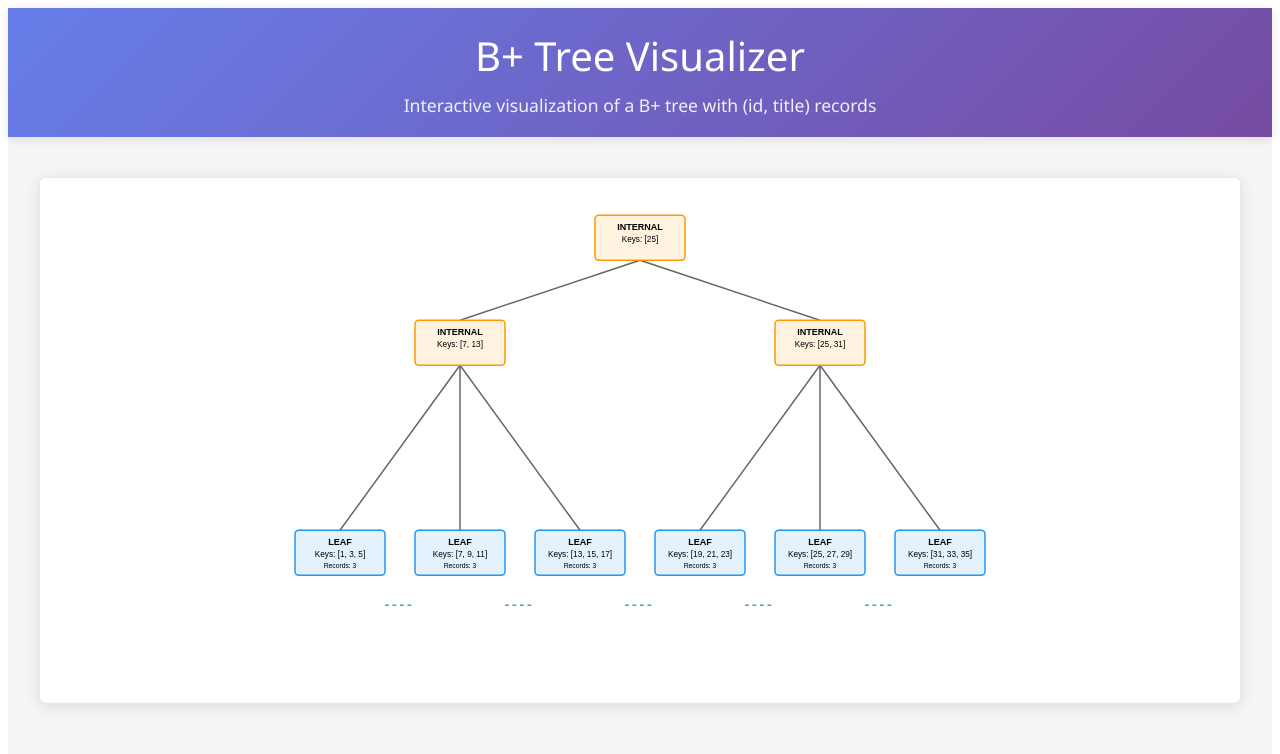
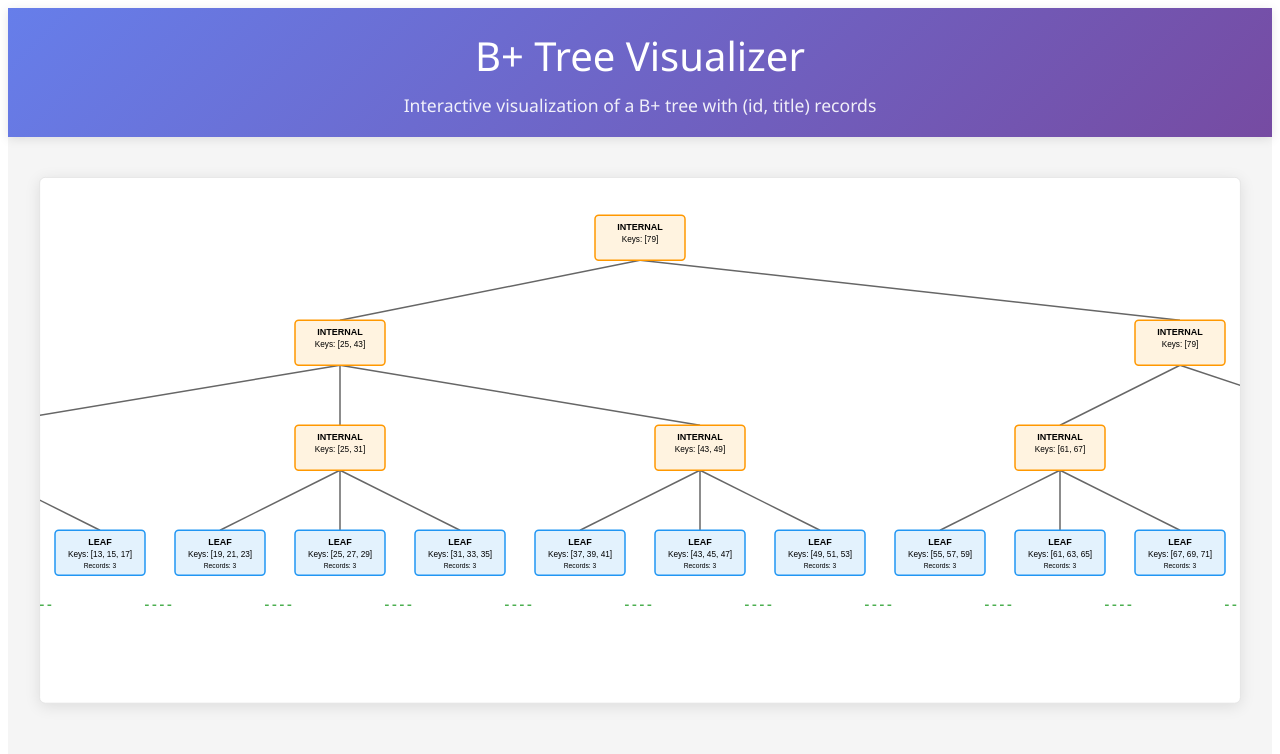
Before and after one commit to arackaf/btree-visualizer, a React (Vite) app: page / in a window 1280 px wide. Shown: the top 754 px of the page. Built offline with nearby package versions, Linux system fonts and the light colour scheme.

Commit message:
more data

```diff
--- a/src/App.tsx
+++ b/src/App.tsx
@@ -26,23 +26,45 @@ type BTreeNode = BTreeInternalNode | BTreeLeafNode;
 // Configuration: Data records to be indexed
 const DATA_RECORDS: BTreeRecord[] = [
   { id: 1, title: "Apple" },
-  { id: 3, title: "Banana" },
-  { id: 5, title: "Cherry" },
-  { id: 7, title: "Date" },
-  { id: 9, title: "Elderberry" },
-  { id: 11, title: "Fig" },
-  { id: 13, title: "Grape" },
-  { id: 15, title: "Honeydew" },
-  { id: 17, title: "Kiwi" },
-  { id: 19, title: "Lemon" },
-  { id: 21, title: "Mango" },
-  { id: 23, title: "Orange" },
-  { id: 25, title: "Papaya" },
-  { id: 27, title: "Quince" },
-  { id: 29, title: "Raspberry" },
-  { id: 31, title: "Strawberry" },
-  { id: 33, title: "Tangerine" },
-  { id: 35, title: "Watermelon" },
+  { id: 3, title: "Apricot" },
+  { id: 5, title: "Avocado" },
+  { id: 7, title: "Banana" },
+  { id: 9, title: "Blackberry" },
+  { id: 11, title: "Blueberry" },
+  { id: 13, title: "Cherry" },
+  { id: 15, title: "Coconut" },
+  { id: 17, title: "Cranberry" },
+  { id: 19, title: "Date" },
+  { id: 21, title: "Dragonfruit" },
+  { id: 23, title: "Elderberry" },
+  { id: 25, title: "Fig" },
+  { id: 27, title: "Grape" },
+  { id: 29, title: "Grapefruit" },
+  { id: 31, title: "Guava" },
+  { id: 33, title: "Honeydew" },
+  { id: 35, title: "Jackfruit" },
+  { id: 37, title: "Kiwi" },
+  { id: 39, title: "Lemon" },
+  { id: 41, title: "Lime" },
+  { id: 43, title: "Mango" },
+  { id: 45, title: "Nectarine" },
+  { id: 47, title: "Orange" },
+  { id: 49, title: "Papaya" },
+  { id: 51, title: "Passionfruit" },
+  { id: 53, title: "Peach" },
+  { id: 55, title: "Pear" },
+  { id: 57, title: "Pineapple" },
+  { id: 59, title: "Plum" },
+  { id: 61, title: "Pomegranate" },
+  { id: 63, title: "Quince" },
+  { id: 65, title: "Raspberry" },
+  { id: 67, title: "Starfruit" },
+  { id: 69, title: "Strawberry" },
+  { id: 71, title: "Tangerine" },
+  { id: 73, title: "Watermelon" },
+  { id: 75, title: "Cantaloupe" },
+  { id: 77, title: "Persimmon" },
+  { id: 79, title: "Pomelo" },
 ];
 
 // Configuration: B+ tree parameters
```
